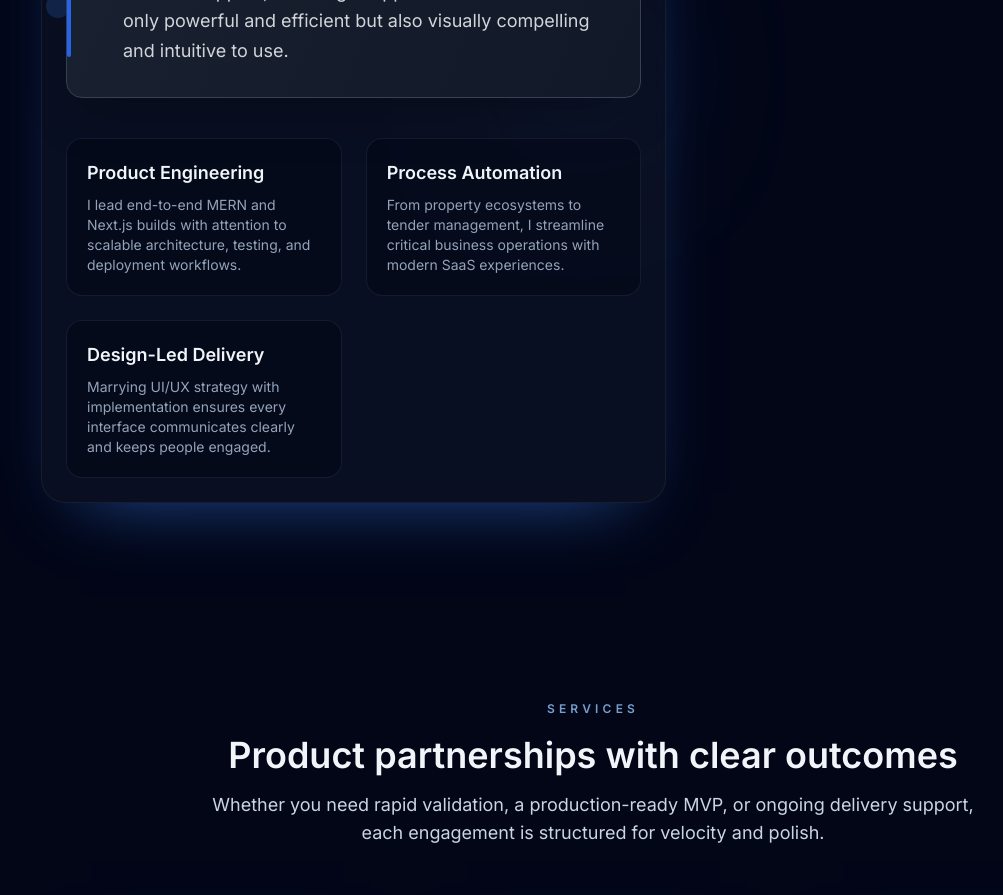
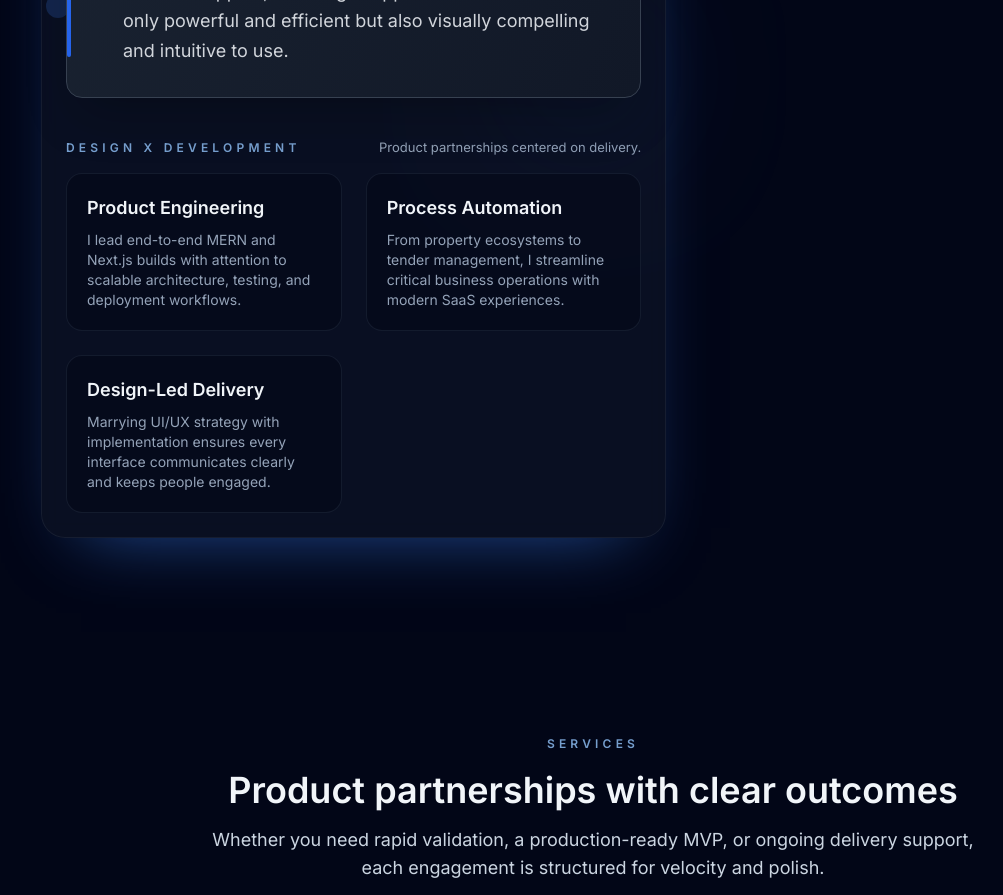
Before and after one commit to zeruhabesha/zerihunkibret, a Next.js app: page / in a window 1280 px wide. Shown: the part 2440-3335 px from the top of the page, without its empty margins (47-1050 px from the left). Built offline with nearby package versions, Linux system fonts and the light colour scheme; no server answers.

Commit message:
Add Design x Development label to focus cards

```diff
--- a/app/page.tsx
+++ b/app/page.tsx
@@ -739,7 +739,14 @@ export default function Home() {
                 variants={fadeIn}
               >
                 <AnimatedAbout content={aboutContent} />
-                <div className="mt-10 grid gap-6 sm:grid-cols-2">
+                <div className="mt-10 space-y-4">
+                  <div className="flex flex-col gap-1 sm:flex-row sm:items-center sm:justify-between">
+                    <span className="text-xs font-semibold uppercase tracking-[0.35em] text-blue-300/80">
+                      Design x Development
+                    </span>
+                    <span className="text-[13px] text-slate-400">Product partnerships centered on delivery.</span>
+                  </div>
+                  <div className="grid gap-6 sm:grid-cols-2">
                     {focusAreas.map((item) => (
                       <div
                         key={item.title}
@@ -749,6 +756,7 @@ export default function Home() {
                         <p className="mt-2 text-sm text-slate-400">{item.description}</p>
                       </div>
                     ))}
+                  </div>
                 </div>
               </motion.div>
               <motion.div
```
Lines whose indentation alone changed are shown as unchanged.
